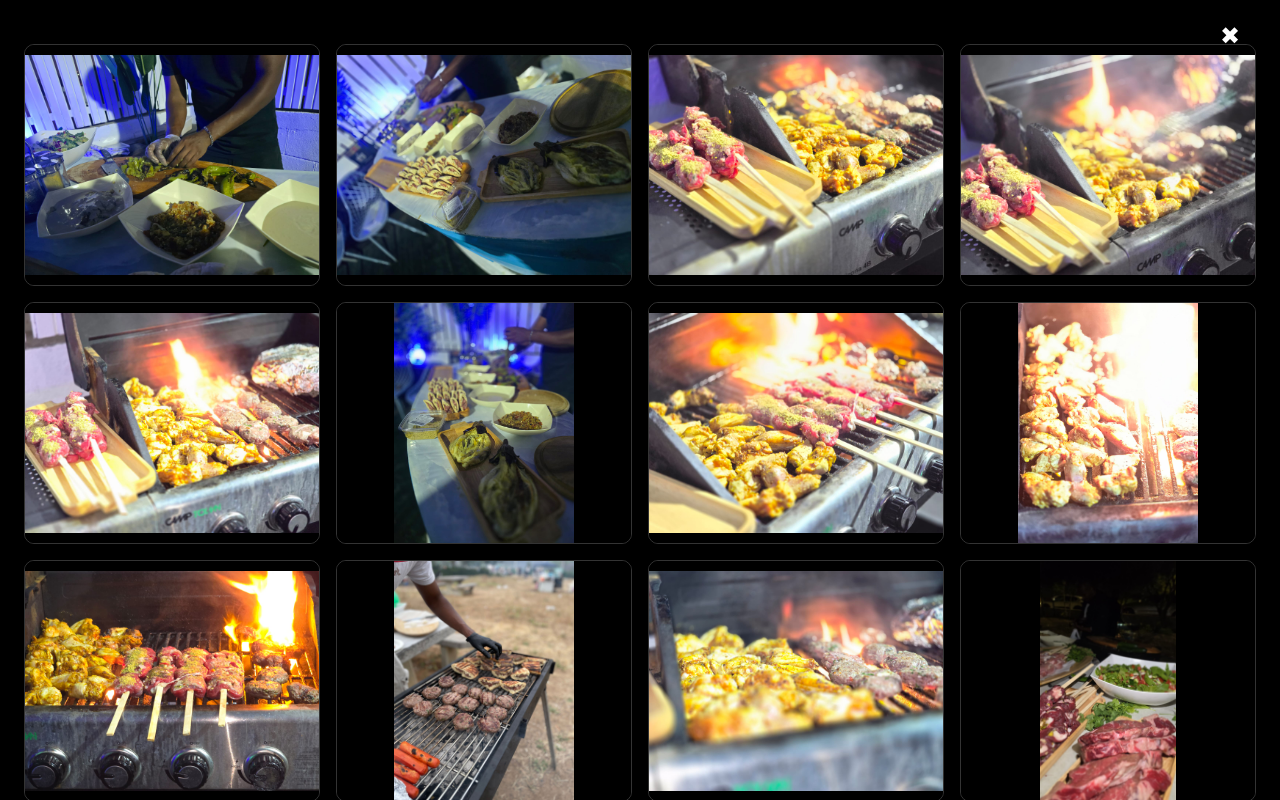
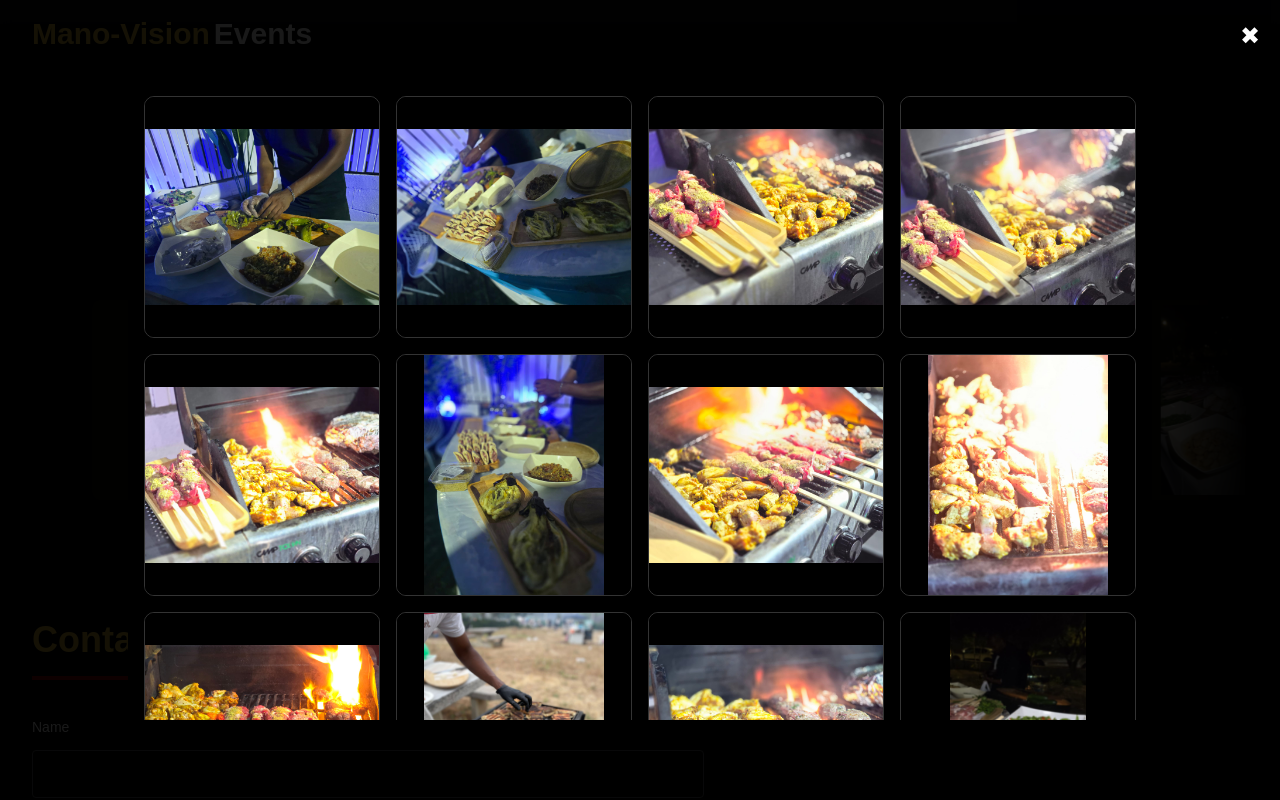
Before and after one commit to kid-us/Mano-Vision-Events, a React (Vite) app: page / in a window 1280 px wide. Both pictures are taken after a click on the element 1097 px from the left and 2726 px from the top of the page. Shown: the part 2326-3126 px from the top of the page. Built offline with nearby package versions, Linux system fonts and the light colour scheme; a web font is replaced by a local one.

Commit message:
modal width fix

```diff
--- a/src/App.css
+++ b/src/App.css
@@ -5,3 +5,28 @@ body {
   font-optical-sizing: auto;
   scroll-behavior: smooth !important;
 }
+
+/* Custom Scrollbar */
+::-webkit-scrollbar {
+  width: 5px;
+}
+
+::-webkit-scrollbar-track {
+  background: transparent;
+}
+
+::-webkit-scrollbar-thumb {
+  background-color: #333;
+}
+
+.custom-scrollbar::-webkit-scrollbar {
+  width: 5px;
+}
+
+.custom-scrollbar::-webkit-scrollbar-track {
+  background: transparent;
+}
+
+.custom-scrollbar::-webkit-scrollbar-thumb {
+  background-color: #3b82f6;
+}
--- a/src/components/Marquee.tsx
+++ b/src/components/Marquee.tsx
@@ -107,15 +107,18 @@ const Marquee = () => {
 
       {/* Modal */}
       {isOpen && (
-        <div className="fixed inset-0 bg-black bg-opacity-80 flex items-start justify-center z-50 p-6 overflow-auto">
+        <div className="fixed inset-0 bg-black/90 bg-opacity-80 flex items-center justify-center z-50 p-4">
+          {/* Close Button */}
           <button
-            className="fixed top-5 lg:right-10 right-3 text-white text-2xl z-50"
+            className="absolute top-5 right-5 text-white text-2xl z-50"
             onClick={closeModal}
           >
             ✖
           </button>
 
-          <div className="grid grid-cols-2 sm:grid-cols-3 md:grid-cols-4 gap-4 w-full max-w-7xl lg:my-5 my-2">
+          {/* Modal Content */}
+          <div className="bg-black rounded-lg p-4 w-full max-w-5xl max-h-[80vh] overflow-auto">
+            <div className="grid grid-cols-2 sm:grid-cols-3 md:grid-cols-4 gap-4">
               {allImages.map((t) => (
                 <div
                   key={t.id}
@@ -130,6 +133,7 @@ const Marquee = () => {
               ))}
             </div>
           </div>
+        </div>
       )}
     </section>
   );
```
Lines whose indentation alone changed are shown as unchanged.
